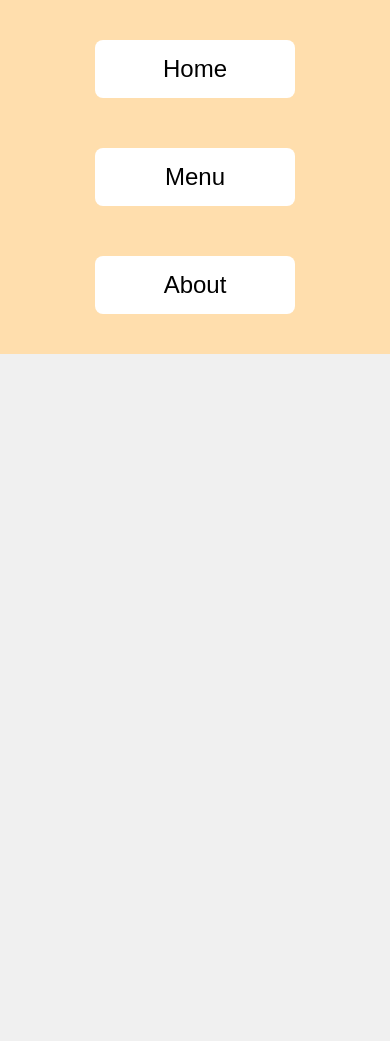
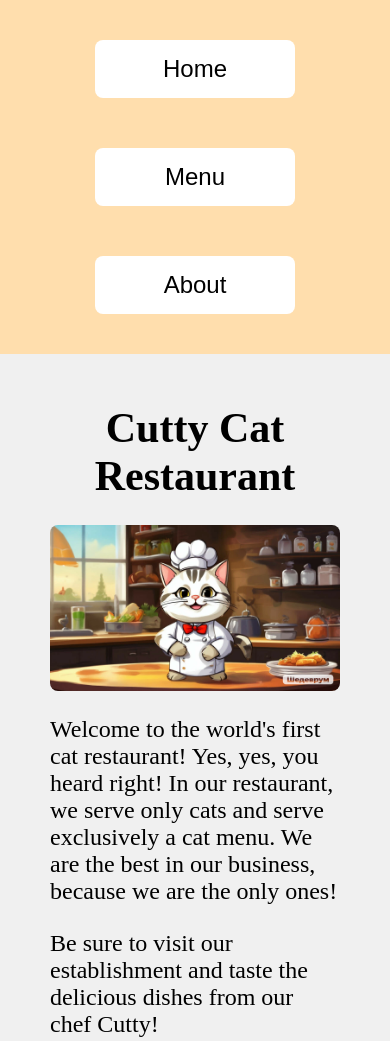
Before and after one commit to 8Gato8/restaurant-page, a website built with webpack: page src/template.html in a window 390 px wide. Before the commit the page ends 844 px from the top, so only its background shows below. Built offline with nearby package versions, Linux system fonts and the light colour scheme.

Commit message:
feat: add renderHomePage module(renders Homepage)

```diff
--- a/src/index.js
+++ b/src/index.js
@@ -1 +1,4 @@
 import './style.css';
+import renderHomePage from './renderHomePage';
+
+renderHomePage();
--- /dev/null
+++ b/src/renderHomePage.js
@@ -0,0 +1,31 @@
+import image from './assets/homepage.png';
+export default function renderHomePage() {
+  const content = document.querySelector('.content');
+  const homepage = document.createElement('section');
+  homepage.classList.add('homepage');
+
+  const title = document.createElement('h1');
+  title.classList.add('homepage__title');
+  title.textContent = 'Cutty Cat Restaurant';
+
+  const infoBlock = document.createElement('div');
+  infoBlock.classList.add('homepage__info-block');
+
+  const firstInfoParagraph = document.createElement('p');
+  firstInfoParagraph.classList.add('homepage__info-text');
+  firstInfoParagraph.textContent =
+    "Welcome to the world's first cat restaurant! Yes, yes, you heard right! In our restaurant, we serve only cats and serve exclusively a cat menu. We are the best in our business, because we are the only ones!";
+
+  const secondInfoParagraph = document.createElement('p');
+  secondInfoParagraph.classList.add('homepage__info-text');
+  secondInfoParagraph.textContent =
+    'Be sure to visit our establishment and taste the delicious dishes from our chef Cutty!';
+
+  const homepageImg = document.createElement('img');
+  homepageImg.classList.add('homepage__img');
+  homepageImg.src = image;
+
+  infoBlock.append(firstInfoParagraph, secondInfoParagraph);
+  homepage.append(title, infoBlock, homepageImg);
+  content.append(homepage);
+}
--- a/src/style.css
+++ b/src/style.css
@@ -57,7 +57,7 @@ ul {
 
 .content {
   max-width: 1440px;
-  padding: 100px 0;
+  padding: 100px 50px;
   margin: 0 auto;
 }
 
@@ -68,7 +68,7 @@ ul {
     'title img' auto
     'info img' 1fr
     / 1fr 1fr;
-  gap: 15px;
+  gap: 25px;
 }
 
 .homepage__title {
@@ -92,3 +92,21 @@ ul {
   width: 100%;
   border-radius: 8px;
 }
+
+@media (max-width: 762px) {
+  .content {
+    padding: 50px;
+  }
+
+  .homepage {
+    grid-template:
+      'title' auto
+      'img' auto
+      'info' auto
+      / 1fr;
+  }
+
+  .homepage__title {
+    text-align: center;
+  }
+}
--- a/src/template.html
+++ b/src/template.html
@@ -15,21 +15,6 @@
         </ul>
       </nav>
     </header>
-    <div class="content">
-      <!-- <section class="homepage">
-        <h1 class="homepage__title">Cutty Cat Restaurant</h1>
-        <div class="homepage__info-block">
-          <p class="homepage__info-text">
-            Welcome to the world's first cat restaurant! Yes, yes, you heard right! In our
-            restaurant, we serve only cats and serve exclusively a cat menu. We are the best in our
-            business, because we are the only ones!
-          </p>
-          <p class="homepage__info-text">
-            Be sure to visit our establishment and taste the delicious dishes from our chef Cutty!
-          </p>
-        </div>
-        <img class="homepage__img" src="./assets/homepage.png" alt="cat-cook" />
-      </section> -->
-    </div>
+    <div class="content"></div>
   </body>
 </html>
```
